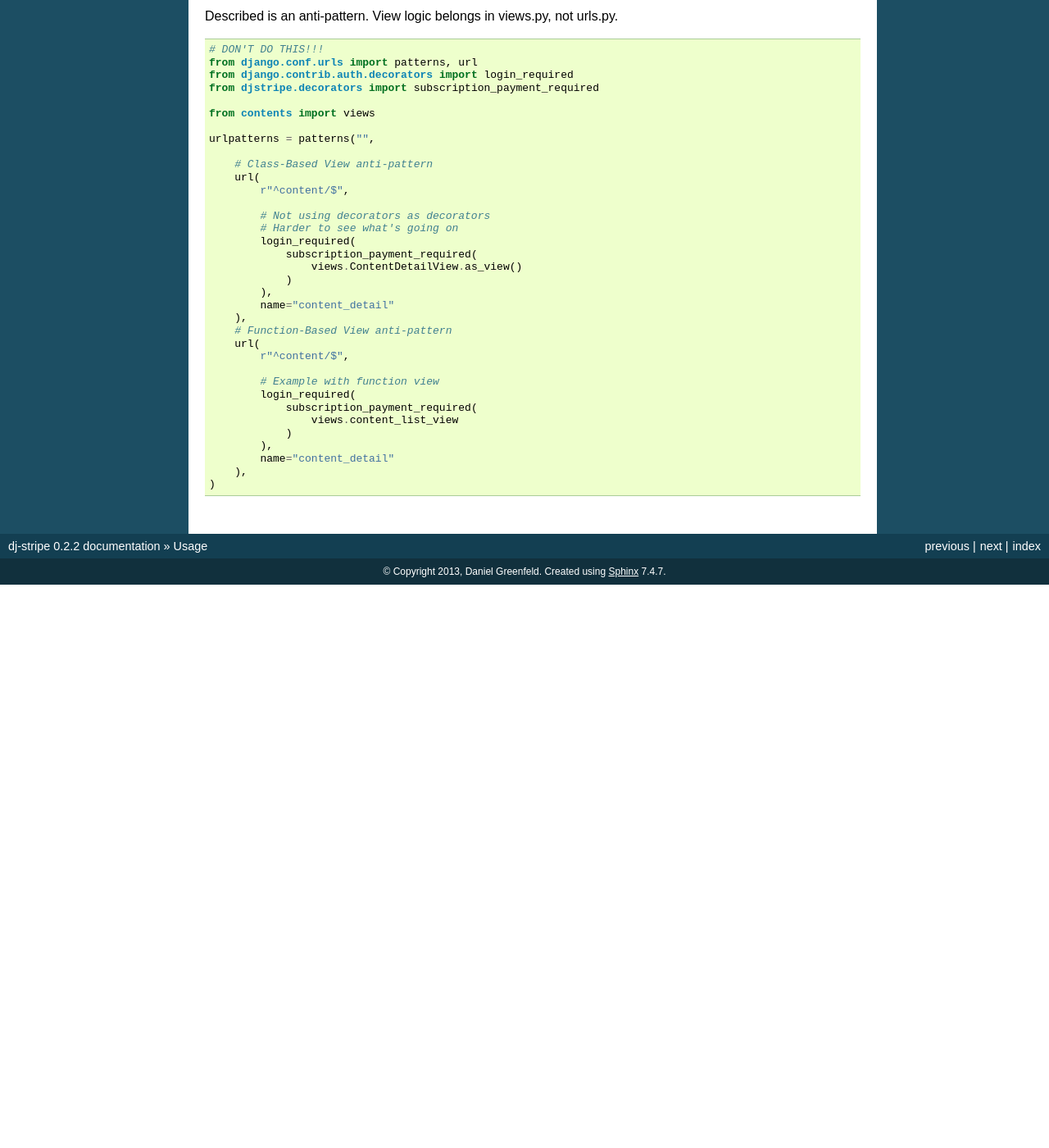
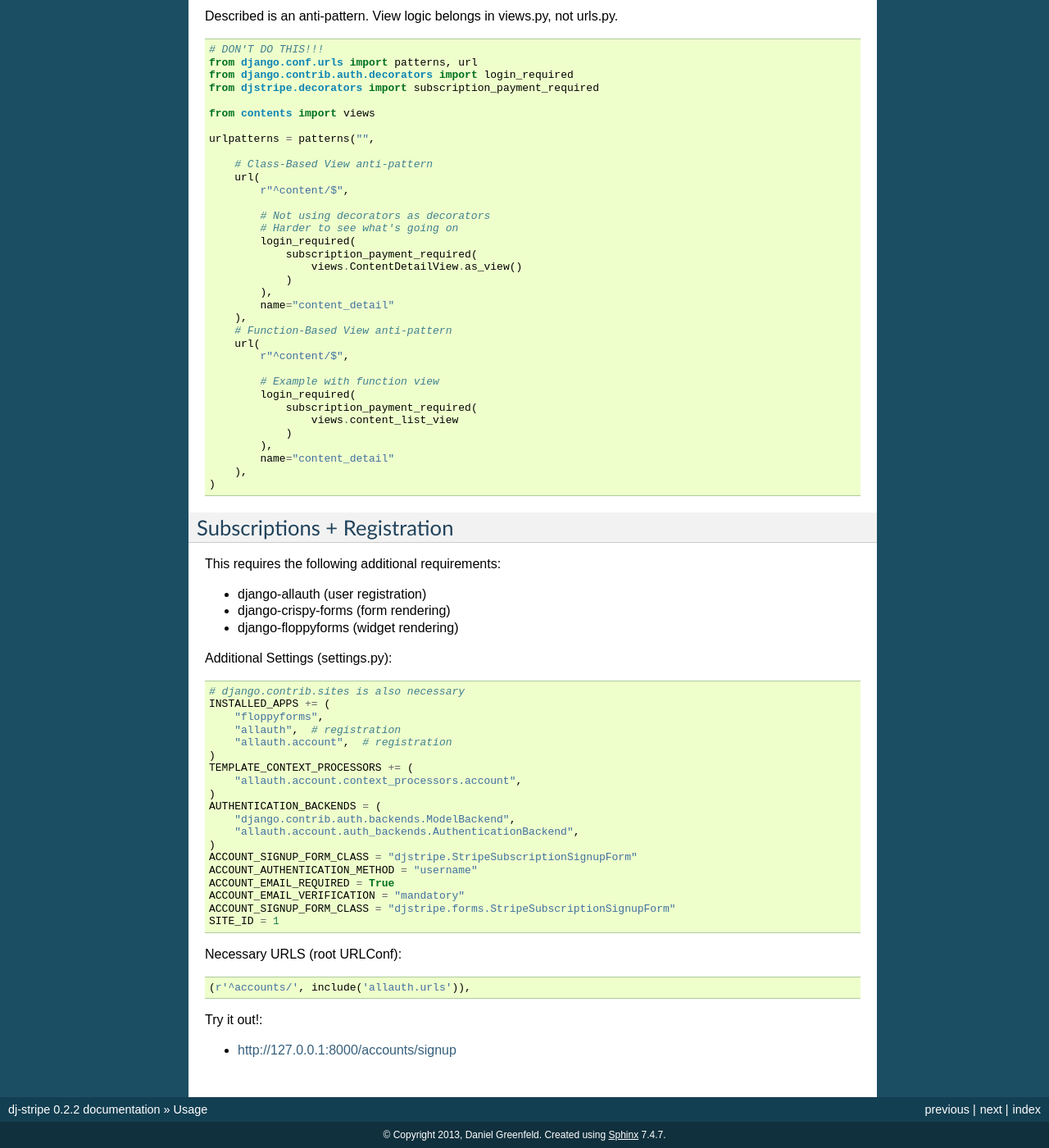
Before and after one commit to dj-stripe/dj-stripe, a Sphinx documentation site: the page built from docs/usage.rst, in a window 1280 px wide and 1400 px high, scrolled down 2564 px. Shown: the whole window at 82% size. Built offline with Sphinx 7.4.7, drawn with Linux system fonts in a browser that asks for light colours; before the commit the page ends 3277 px from its top, so only the background shows below that; some of the changed text lies outside the part shown.

Commit message:
For the fun of it

```diff
--- a/README.rst
+++ b/README.rst
@@ -23,6 +23,7 @@ Features
 --------
 
 * Subscription management
+* Subscription during registration
 * Single-unit purchases (forthcoming)
 * Works with Django 1.5, 1.4
 * Works with Python 3.3, 2.7, 2.6
--- a/docs/index.rst
+++ b/docs/index.rst
@@ -7,6 +7,7 @@ Django + Stripe for Humans
 --------------------------------
 
 * Subscription management
+* Subscription during registration
 * Single-unit purchases (forthcoming)
 * Works with Django 1.5, 1.4
 * Works with Python 3.3, 2.7, 2.6
--- a/docs/usage.rst
+++ b/docs/usage.rst
@@ -179,3 +179,46 @@ Described is an anti-pattern. View logic belongs in views.py, not urls.py.
             name="content_detail"
         ),
     )
+
+Subscriptions + Registration
+=============================
+
+This requires the following additional requirements:
+
+* django-allauth (user registration)
+* django-crispy-forms (form rendering)
+* django-floppyforms (widget rendering)
+
+Additional Settings (settings.py):
+
+.. code-block:: python
+
+    # django.contrib.sites is also necessary
+    INSTALLED_APPS += (
+        "floppyforms",
+        "allauth",  # registration
+        "allauth.account",  # registration
+    )
+    TEMPLATE_CONTEXT_PROCESSORS += (
+        "allauth.account.context_processors.account",
+    )
+    AUTHENTICATION_BACKENDS = (
+        "django.contrib.auth.backends.ModelBackend",
+        "allauth.account.auth_backends.AuthenticationBackend",
+    )
+    ACCOUNT_SIGNUP_FORM_CLASS = "djstripe.StripeSubscriptionSignupForm"
+    ACCOUNT_AUTHENTICATION_METHOD = "username"
+    ACCOUNT_EMAIL_REQUIRED = True
+    ACCOUNT_EMAIL_VERIFICATION = "mandatory"
+    ACCOUNT_SIGNUP_FORM_CLASS = "djstripe.forms.StripeSubscriptionSignupForm"
+    SITE_ID = 1
+
+Necessary URLS (root URLConf):
+
+.. code-block:: python
+
+    (r'^accounts/', include('allauth.urls')),
+
+Try it out!:
+
+* http://127.0.0.1:8000/accounts/signup
```
